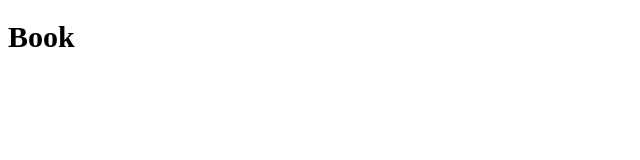
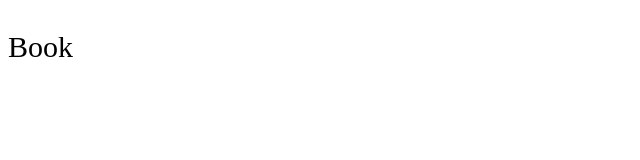
Before and after one commit to pudurvenu/course, a plain HTML site: page index.html in a window 1280 px wide. Shown: the whole page, without its empty margins (0-640 px from the left). Drawn offline with Linux system fonts and the light colour scheme.

Commit message:
Update index.html

```diff
--- a/index.html
+++ b/index.html
@@ -5,7 +5,7 @@
 </head>
 <body>
 
-<h1 style="font-size: 30px;">Book</h1>
+<p style="font-size: 30px;">Book</p>
 
 </body>
 </html>
```
